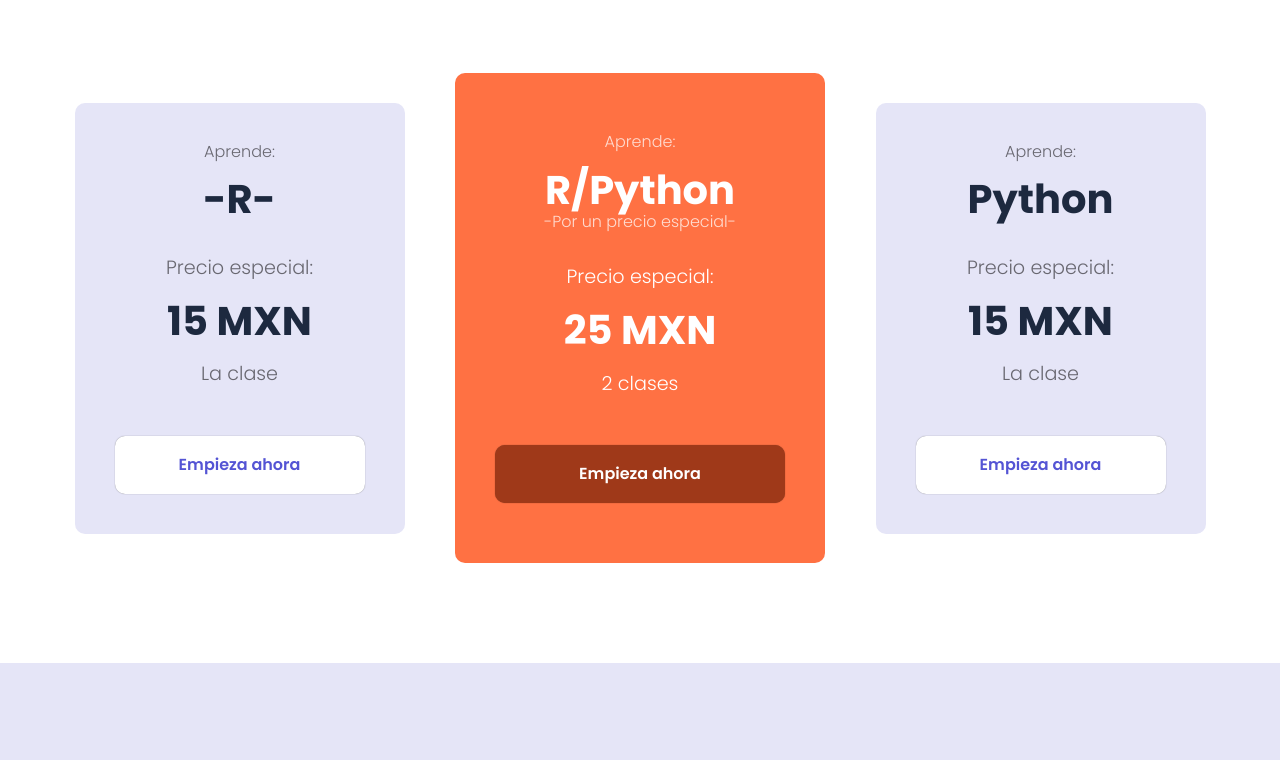
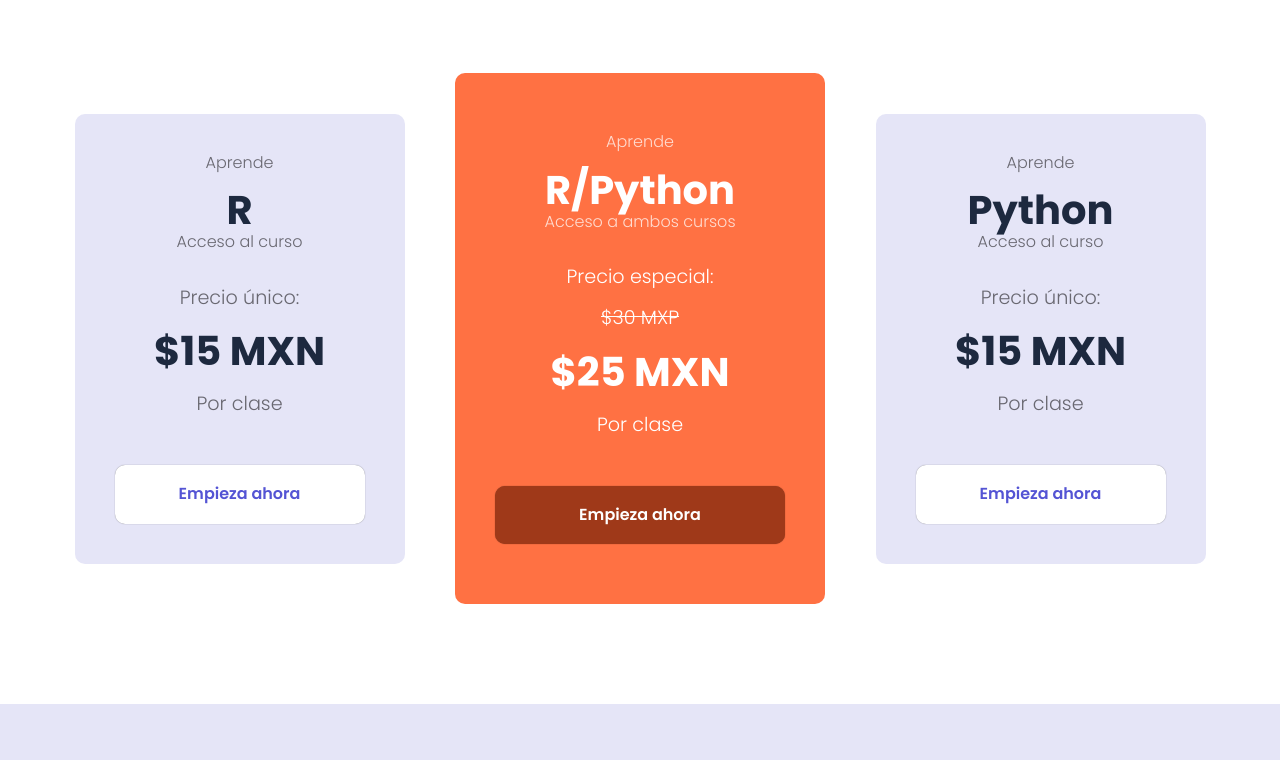
Before and after one commit to LuisAlbertoRT/CienciadedatosMexico, a plain HTML site: page Curso.html in a window 1280 px wide. Shown: the part 1960-2720 px from the top of the page. Drawn offline with Linux system fonts and the light colour scheme.

Commit message:
Cambios en los precios y adición de nuevas preguntas frecuentes

```diff
--- a/Curso.html
+++ b/Curso.html
@@ -122,13 +122,13 @@
 
             <div class="price__table">
                 <div class="price__element">
-                    <p class="price__name">Aprende:</p>
-                    <h3 class="price__price">-R-</h3>
-
+                    <p class="price__name">Aprende</p>
+                    <h3 class="price__price">R</h3>
+                    <p class="price__name">Acceso al curso</p>
                     <div class="price__items">
-                        <p class="price__features">Precio especial:</p>
-                        <h3 class="price__price">15 MXN</h3>
-                        <p class="price__features">La clase</p>
+                        <p class="price__features">Precio único:</p>
+                        <h3 class="price__price">$15 MXN</h3>
+                        <p class="price__features">Por clase</p>
                     </div>
 
                     <a href="https://docs.google.com/forms/d/e/1FAIpQLSdD0LOiFrS9gH3GczLJndOcMhMSyeLXnNDYO7hc1LHzE3gbUQ/viewform?usp=sf_link" class="price__cta">Empieza ahora</a>
@@ -136,14 +136,15 @@
 
 
                 <div class="price__element price__element--best">
-                    <p class="price__name">Aprende:</p>
+                    <p class="price__name">Aprende</p>
                     <h3 class="price__price">R/Python</h3>
-                    <p class="price__name">-Por un precio especial-</p>
+                    <p class="price__name">Acceso a ambos cursos</p>
 
                     <div class="price__items">
                         <p class="price__features">Precio especial:</p>
-                        <h3 class="price__price">25 MXN</h3>
-                        <p class="price__features">2 clases </p>
+                        <p class="price__features"> <del>$30 MXP</del> </p>
+                        <h3 class="price__price">$25 MXN</h3>
+                        <p class="price__features">Por clase</p>
                     </div>
 
                     <a href="https://docs.google.com/forms/d/e/1FAIpQLSdD0LOiFrS9gH3GczLJndOcMhMSyeLXnNDYO7hc1LHzE3gbUQ/viewform?usp=sf_link" class="price__cta">Empieza ahora</a>
@@ -151,13 +152,14 @@
 
 
                 <div class="price__element">
-                    <p class="price__name">Aprende:</p>
+                    <p class="price__name">Aprende</p>
                     <h3 class="price__price">Python</h3>
+                    <p class="price__name">Acceso al curso</p>
 
                     <div class="price__items">
-                        <p class="price__features">Precio especial:</p>
-                        <h3 class="price__price">15 MXN</h3>
-                        <p class="price__features">La clase</p>
+                        <p class="price__features">Precio único:</p>
+                        <h3 class="price__price">$15 MXN</h3>
+                        <p class="price__features">Por clase</p>
                     </div>
 
                     <a href="https://docs.google.com/forms/d/e/1FAIpQLSdD0LOiFrS9gH3GczLJndOcMhMSyeLXnNDYO7hc1LHzE3gbUQ/viewform?usp=sf_link" class="price__cta">Empieza ahora</a>
@@ -236,9 +238,11 @@
 
         <section class="questions container">
             <h2 class="subtitle">Preguntas frecuentes</h2>
-            <p class="questions__paragraph">Al estar aquí te pueden surgir muchas dudas por favor siéntete libre de mandarnos un correo.</p>
+            <p class="questions__paragraph">Al estar aquí te pueden surgir muchas dudas por favor siéntete libre de mandarnos un correo electrónico
+                a <b>cienciadedatosmexicosa@gmail.com</b> o bien, a través del apartado Contacto.</p>
 
             <section class="questions__container">
+
                 <article class="questions__padding">
                     <div class="questions__answer">
                         <h3 class="questions__title">¿Qué lenguajes de programación manejan?
@@ -283,6 +287,38 @@
                         </p>
                     </div>
                 </article>
+
+                <article class="questions__padding">
+                    <div class="questions__answer">
+                        <h3 class="questions__title">¿Qué duración tienen los cursos?
+                            <span class="questions__arrow">
+                                <img src="./Cursos/images/arrow.svg" class="questions__img">
+                            </span>
+                        </h3>
+
+                        <p class="questions__show">
+                            La duración de cada curso depende en medida del acople en horarios de nuestros instructures. Sin embargo, en promedio se imparten de 7 a 10 horas
+                            segmentadas en un total de 5 sesiones.
+                        </p>
+                    </div>
+                </article>
+
+                <article class="questions__padding">
+                    <div class="questions__answer">
+                        <h3 class="questions__title">¿Dónde puedo consultar los temarios?
+                            <span class="questions__arrow">
+                                <img src="./Cursos/images/arrow.svg" class="questions__img">
+                            </span>
+                        </h3>
+
+                        <p class="questions__show">
+                            El contenido de los cursos se expone en cada una de las sesiones gratuitas que ofrecemos al inicio de cada curso ya que
+                            constantemente buscamos mejorar y actualizar nuestros planes de estudio.
+                        </p>
+                    </div>
+                </article>
+
+
             </section>
 
             <section class="questions__offer">
```
